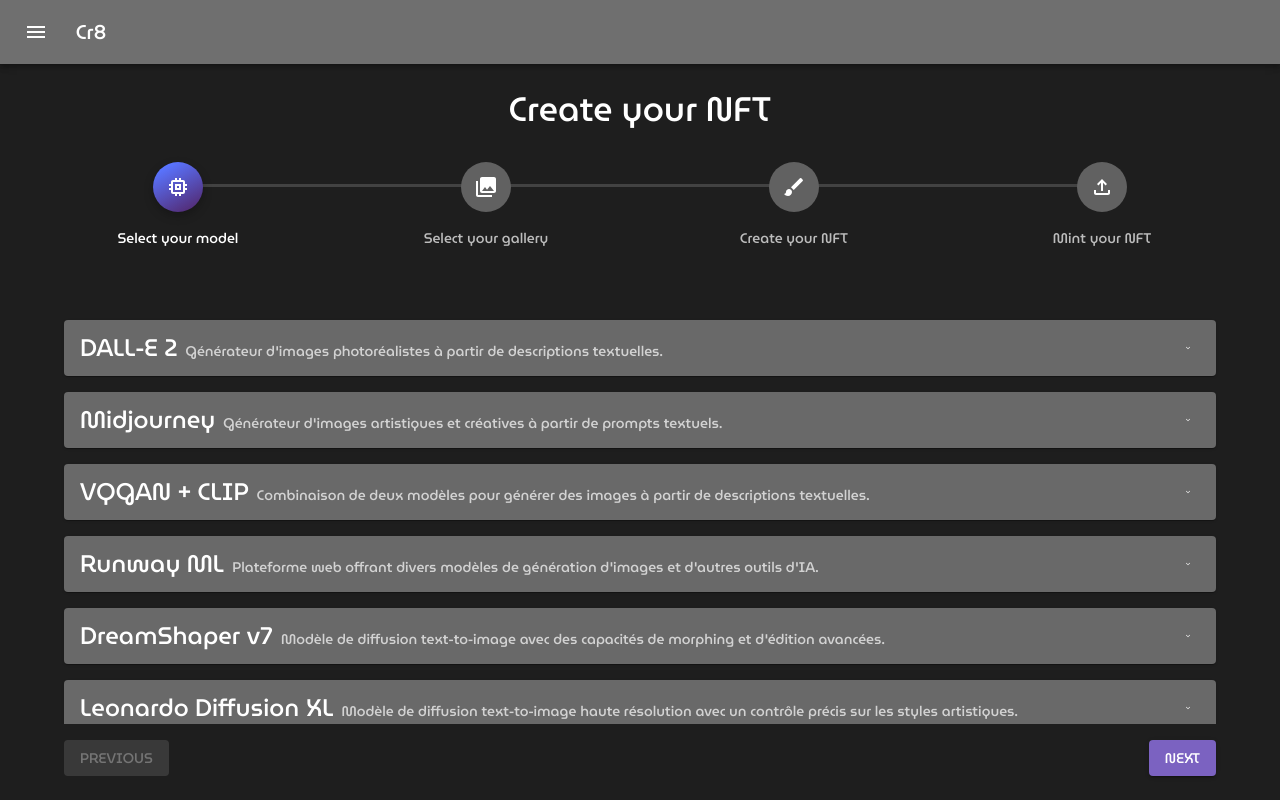
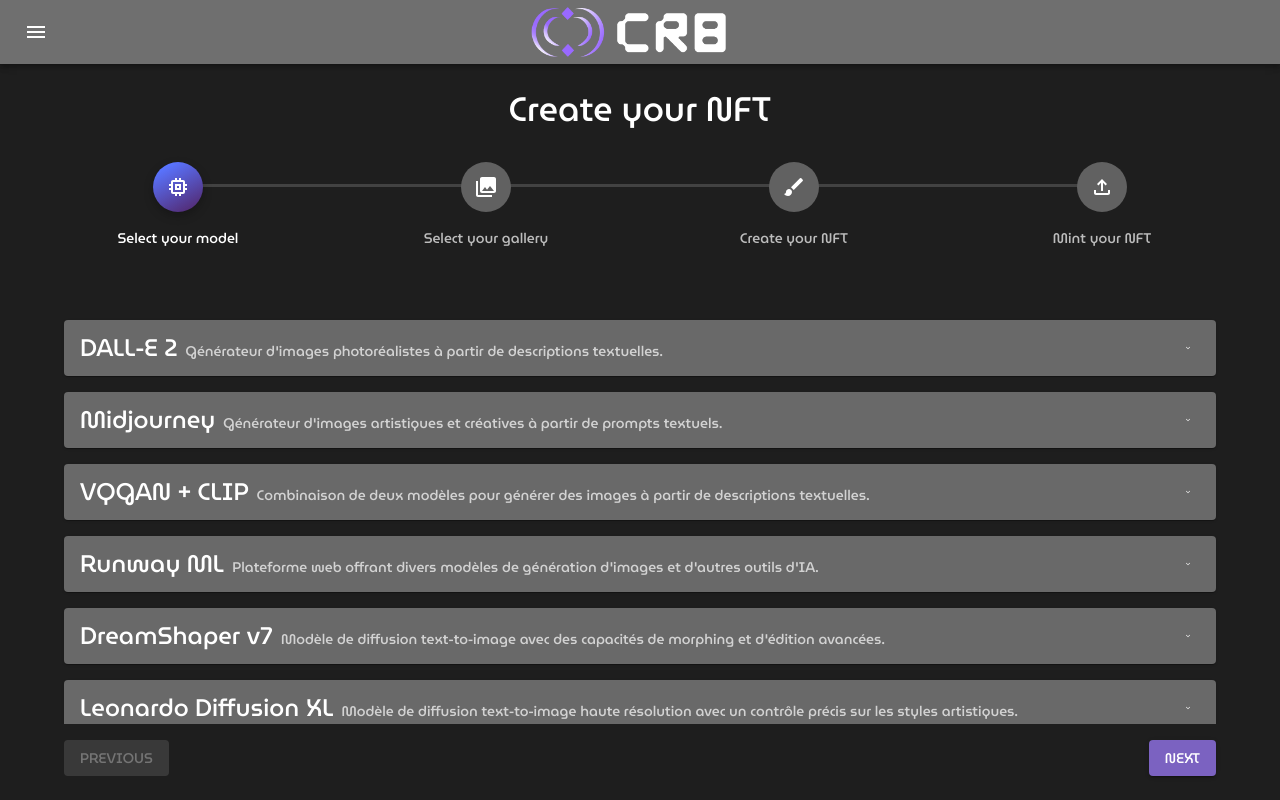
Before and after one commit to ahippoly/H-web3, a React (Vite) app in the folder frontEnd/: page / in a window 1280 px wide. Built offline with nearby package versions, Linux system fonts and the light colour scheme; no server answers; what @web3modal/wagmi, wagmi would draw is missing.

Commit message:
added image generation

```diff
--- a/frontEnd/src/components/CreateNft/Models/ModelCard.tsx
+++ b/frontEnd/src/components/CreateNft/Models/ModelCard.tsx
@@ -4,7 +4,7 @@
 import AccordionDetails from '@mui/material/AccordionDetails'
 import ExpandMoreIcon from '@mui/icons-material/ExpandMore'
 import Button from '@mui/material/Button'
-import { Stack, Typography } from '@mui/material'
+import { Link, Stack, Typography } from '@mui/material'
 import { useState } from 'react'
 function ModelCard (props: { model: ModelAI, selected: boolean, setSelectedModel: (model: ModelAI) => void}) {
   const [isExpanded, setIsExpanded] = useState(false)
@@ -38,12 +38,15 @@
           <Typography variant='body2' color='text.secondary'>{props.model.summary}</Typography>
         </Stack>
       </AccordionSummary>
-      <AccordionDetails>
-        <Typography>Model url: </Typography><Typography>{props.model.linkUrl}</Typography>
+      <AccordionDetails sx={{ gap: 2, display: 'flex', flexDirection: 'column' }}>
+        <Stack direction='row' gap={1} alignItems='baseline'>
+          <Typography variant='h5'>Model url: </Typography>
+          <Link color='secondary' href={props.model.linkUrl}>{props.model.linkUrl}</Link>
+        </Stack>
         <Typography>{props.model.description}</Typography>
       </AccordionDetails>
       <AccordionActions>
-        <Button size='small'>Learn More</Button>
+        <Button color='secondary' size='small'>Learn More</Button>
         <Button variant='contained' size='small' onClick={() => { props.setSelectedModel(props.model) }}>Select</Button>
       </AccordionActions>
     </Accordion>
--- a/frontEnd/src/components/General/NavBar.tsx
+++ b/frontEnd/src/components/General/NavBar.tsx
@@ -7,12 +7,19 @@
 import MenuIcon from '@mui/icons-material/Menu'
 import Logo from './Logo'
 import InfinityLogo from './InfinityLogo'
+import logoInsane from '@/assets/LOGO-CR8.png'
 
 export default function NavBar () {
   return (
     <Box>
       <AppBar position='static'>
-        <Toolbar>
+        <Toolbar
+          sx={{
+            display: 'flex',
+            justifyContent: 'space-between',
+            alignItems: 'center',
+          }}
+        >
           <IconButton
             size='large'
             edge='start'
@@ -22,9 +29,21 @@
           >
             <MenuIcon />
           </IconButton>
-          <Typography variant='h6' component='div' sx={{ flexGrow: 1 }}>
-            Cr8
-          </Typography>
+          <Box
+            sx={{
+              position: 'absolute',
+              left: '50%',
+              transform: 'translateX(-50%)',
+              display: 'flex',
+              justifyContent: 'center',
+              alignItems: 'center',
+            }}
+          >
+            <img
+              src={logoInsane} alt='logo'
+              style={{ height: '50px', maxHeight: '50px' }}
+            />
+          </Box>
           {/* <Logo /> */}
           <w3m-button />
         </Toolbar>
--- a/frontEnd/src/mocks/datasets.mock.ts
+++ b/frontEnd/src/mocks/datasets.mock.ts
@@ -27,5 +27,4 @@
     author: 'ashraq',
     linkUrl: 'https://huggingface.co/datasets/ashraq/fashion-product-images-small',
   },
-
 ]
--- a/frontEnd/src/pages/CreateNft.tsx
+++ b/frontEnd/src/pages/CreateNft.tsx
@@ -13,8 +13,10 @@
 
 function CreateNft () {
   const [activeStep, setactiveStep] = useState(0)
-  const [selectedDataset, setselectedDataset] = useState<DatasetAI>({ name: '', description: '', image: '', author: '' })
-  const [selectedModel, setSelectedModel] = useState<ModelAI>({ name: '', description: '', linkUrl: '', summary: '' })
+  const [selectedDataset, setselectedDataset] = useState<DatasetAI>({ name: '', description: '', image: '', author: '', linkUrl: '' })
+  const [selectedModel, setSelectedModel] = useState<ModelAI>({ name: '', description: '', linkUrl: '', summary: '', imageLink: '' })
+  const [prompt, setPrompt] = useState('')
+  const [description, setDescription] = useState('')
 
   const onNext = () => {
     if (activeStep < stepMax) {
@@ -45,6 +47,10 @@
           <ImageGenerator
             selectedModel={selectedModel}
             selectedDataset={selectedDataset}
+            prompt={prompt}
+            setPrompt={setPrompt}
+            description={description}
+            setDescription={setDescription}
           />
         )
       case 3:
```
Also changed, not shown: frontEnd/src/functions/frontend/fetch_image_generator.ts (added, +19 -0 lines), 2 other files (tests, documents, lock files or other folders).
